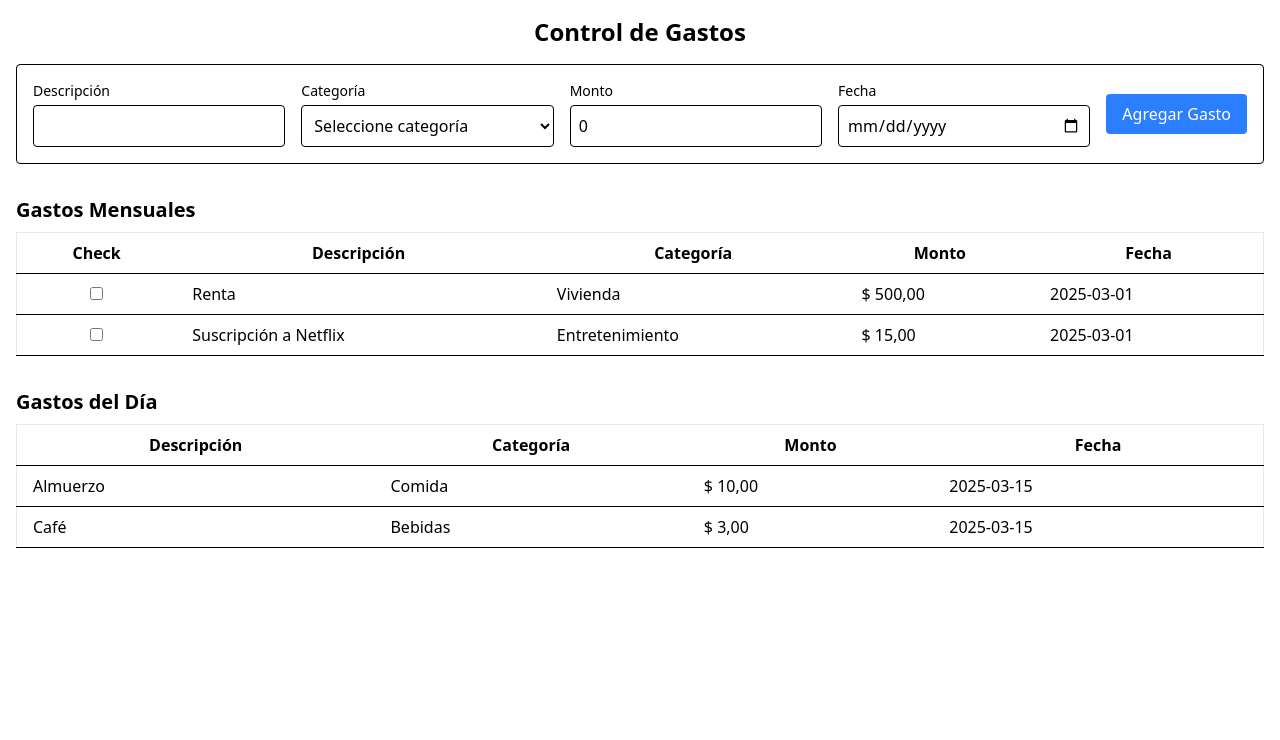
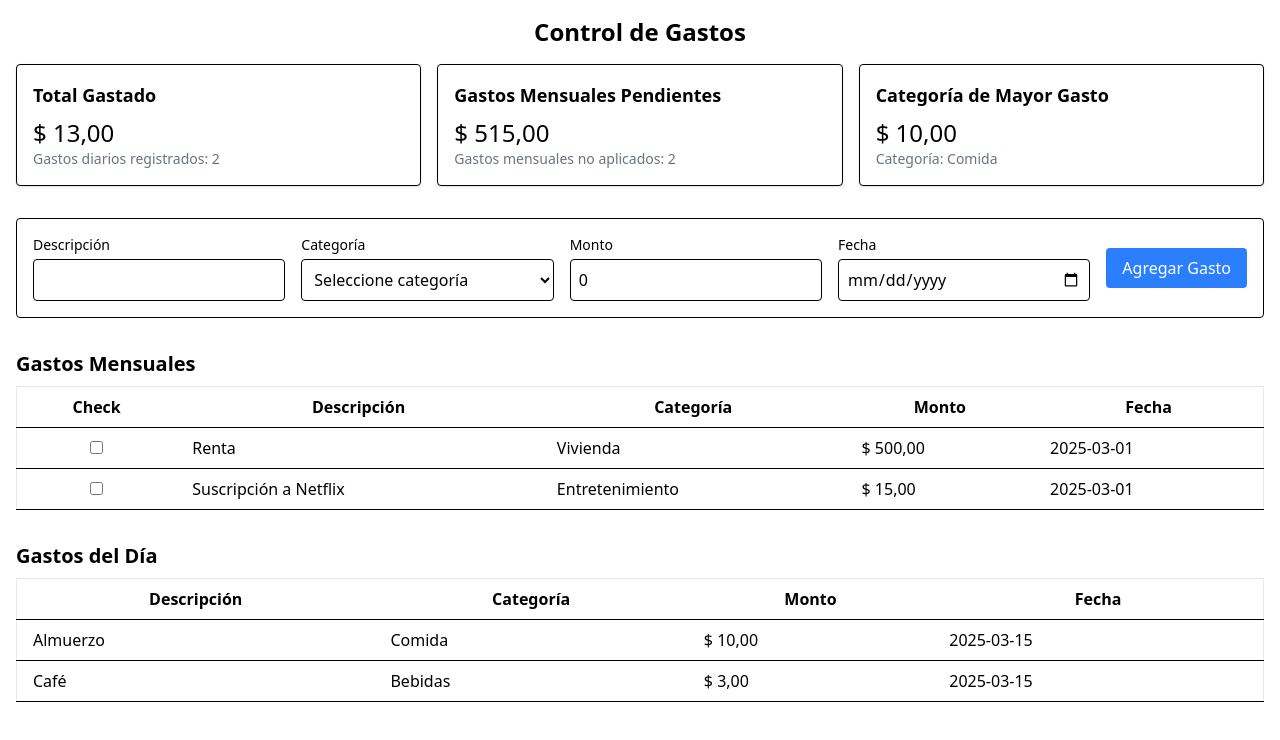
Before and after one commit to Adriel-M-A/control-gastos, a React (Vite) app: page / in a window 1280 px wide. Shown: the top 740 px of the page. Built offline with nearby package versions, Linux system fonts and the light colour scheme.

Commit message:
Agrega tarjetas resumen de gastos: implementa componente para mostrar total gastado, gastos mensuales pendientes y categoría de mayor gasto

```diff
--- a/src/App.tsx
+++ b/src/App.tsx
@@ -1,7 +1,9 @@
+// Archivo: src/App.tsx
 import { useState } from "react";
 import { ExpenseForm } from "./components/ExpenseForm";
 import { DailyExpensesTable } from "./components/DailyExpensesTable";
 import { MonthlyExpensesTable } from "./components/MonthlyExpensesTable";
+import { SummaryCards } from "./components/SummaryCards";
 
 interface Expense {
   id: number;
@@ -9,7 +11,7 @@ interface Expense {
   category: string;
   amount: number;
   date: string;
-  isChecked?: boolean; // Solo para gastos mensuales
+  isChecked?: boolean; // Para gastos mensuales
 }
 
 const App = () => {
@@ -32,7 +34,7 @@ const App = () => {
     },
   ]);
 
-  // Agrega un gasto ingresado desde el formulario al final de la lista diaria
+  // Función para agregar un gasto ingresado desde el formulario (al final de la lista)
   const addExpense = (expense: Expense) => {
     setDailyExpenses((prevExpenses) => [...prevExpenses, expense]);
   };
@@ -60,7 +62,10 @@ const App = () => {
     <div className="container mx-auto p-4">
       <h1 className="text-2xl font-bold text-center mb-4">Control de Gastos</h1>
 
-      {/* Sección del Formulario (fila completa) */}
+      {/* Sección de Tarjetas Resumen (ubicada al inicio) */}
+      <SummaryCards dailyExpenses={dailyExpenses} monthlyExpenses={monthlyExpenses} />
+
+      {/* Sección del Formulario */}
       <div className="mb-8">
         <ExpenseForm onAddExpense={addExpense} />
       </div>
@@ -71,7 +76,7 @@ const App = () => {
         <MonthlyExpensesTable monthlyExpenses={monthlyExpenses} onToggleExpense={handleToggleMonthlyExpense} />
       </div>
 
-      {/* Sección de Gastos Diarios (nuevos gastos se agregan al final) */}
+      {/* Sección de Gastos Diarios */}
       <div>
         <h2 className="text-xl font-semibold mb-2">Gastos del Día</h2>
         <DailyExpensesTable dailyExpenses={dailyExpenses} />
--- a/src/components/DailyExpensesTable.tsx
+++ b/src/components/DailyExpensesTable.tsx
@@ -1,4 +1,5 @@
 import { FC } from "react";
+import { formatCurrency } from "../utils/formatCurrency";
 
 interface Expense {
   id: number;
@@ -13,16 +14,6 @@ interface DailyExpensesTableProps {
 }
 
 export const DailyExpensesTable: FC<DailyExpensesTableProps> = ({ dailyExpenses }) => {
-  // Función para formatear el monto en pesos argentinos
-  const formatCurrency = (amount: number) => {
-    return new Intl.NumberFormat("es-AR", {
-      style: "currency",
-      currency: "ARS",
-      minimumFractionDigits: 2,
-      maximumFractionDigits: 2,
-    }).format(amount);
-  };
-
   return (
     <table className="min-w-full bg-white border border-gray-200">
       <thead>
--- a/src/components/MonthlyExpensesTable.tsx
+++ b/src/components/MonthlyExpensesTable.tsx
@@ -1,4 +1,5 @@
 import { FC } from "react";
+import { formatCurrency } from "../utils/formatCurrency";
 
 interface Expense {
   id: number;
@@ -15,16 +16,6 @@ interface MonthlyExpensesTableProps {
 }
 
 export const MonthlyExpensesTable: FC<MonthlyExpensesTableProps> = ({ monthlyExpenses, onToggleExpense }) => {
-  // Función para formatear el monto en pesos argentinos
-  const formatCurrency = (amount: number) => {
-    return new Intl.NumberFormat("es-AR", {
-      style: "currency",
-      currency: "ARS",
-      minimumFractionDigits: 2,
-      maximumFractionDigits: 2,
-    }).format(amount);
-  };
-
   return (
     <table className="min-w-full bg-white border border-gray-200">
       <thead>
--- /dev/null
+++ b/src/components/SummaryCards.tsx
@@ -0,0 +1,67 @@
+import { FC } from "react";
+import { formatCurrency } from "../utils/formatCurrency";
+
+interface Expense {
+  id: number;
+  description: string;
+  category: string;
+  amount: number;
+  date: string;
+  isChecked?: boolean;
+}
+
+interface SummaryCardsProps {
+  dailyExpenses: Expense[];
+  monthlyExpenses: Expense[];
+}
+
+export const SummaryCards: FC<SummaryCardsProps> = ({ dailyExpenses, monthlyExpenses }) => {
+  // Calcular el total gastado y el número de gastos diarios
+  const totalGastado = dailyExpenses.reduce((total, expense) => total + expense.amount, 0);
+  const totalGastosDiarios = dailyExpenses.length;
+
+  // Calcular la suma y el número de gastos mensuales pendientes (no aplicados)
+  const gastosMensualesPendientes = monthlyExpenses.reduce((total, expense) => {
+    return expense.isChecked ? total : total + expense.amount;
+  }, 0);
+  const totalGastosMensualesPendientes = monthlyExpenses.filter((expense) => !expense.isChecked).length;
+
+  // Calcular la categoría con mayor gasto
+  const categoriaMayorGasto = dailyExpenses.reduce((acc, expense) => {
+    if (!acc[expense.category]) {
+      acc[expense.category] = 0;
+    }
+    acc[expense.category] += expense.amount;
+    return acc;
+  }, {} as Record<string, number>);
+
+  const [categoriaMayor, montoMayor] = Object.entries(categoriaMayorGasto).reduce(
+    (acc, [categoria, monto]) => (monto > acc[1] ? [categoria, monto] : acc),
+    ["", 0]
+  );
+
+  return (
+    <div className="flex flex-col md:flex-row gap-4 mb-8">
+      {/* Tarjeta Total Gastado */}
+      <div className="flex-1 p-4 bg-white border rounded shadow">
+        <h3 className="text-lg font-bold mb-2">Total Gastado</h3>
+        <p className="text-2xl">{formatCurrency(totalGastado)}</p>
+        <p className="text-sm text-gray-500">Gastos diarios registrados: {totalGastosDiarios}</p>
+      </div>
+
+      {/* Tarjeta Gastos Mensuales Pendientes */}
+      <div className="flex-1 p-4 bg-white border rounded shadow">
+        <h3 className="text-lg font-bold mb-2">Gastos Mensuales Pendientes</h3>
+        <p className="text-2xl">{formatCurrency(gastosMensualesPendientes)}</p>
+        <p className="text-sm text-gray-500">Gastos mensuales no aplicados: {totalGastosMensualesPendientes}</p>
+      </div>
+
+      {/* Tarjeta Categoría de Mayor Gasto */}
+      <div className="flex-1 p-4 bg-white border rounded shadow">
+        <h3 className="text-lg font-bold mb-2">Categoría de Mayor Gasto</h3>
+        <p className="text-2xl">{formatCurrency(montoMayor)}</p>
+        <p className="text-sm text-gray-500">Categoría: {categoriaMayor || "N/A"}</p>
+      </div>
+    </div>
+  );
+};
--- /dev/null
+++ b/src/utils/formatCurrency.ts
@@ -0,0 +1,9 @@
+// Esta función formatea un número a la moneda ARS con dos decimales.
+export const formatCurrency = (amount: number): string => {
+  return new Intl.NumberFormat("es-AR", {
+    style: "currency",
+    currency: "ARS",
+    minimumFractionDigits: 2,
+    maximumFractionDigits: 2,
+  }).format(amount);
+};
```
